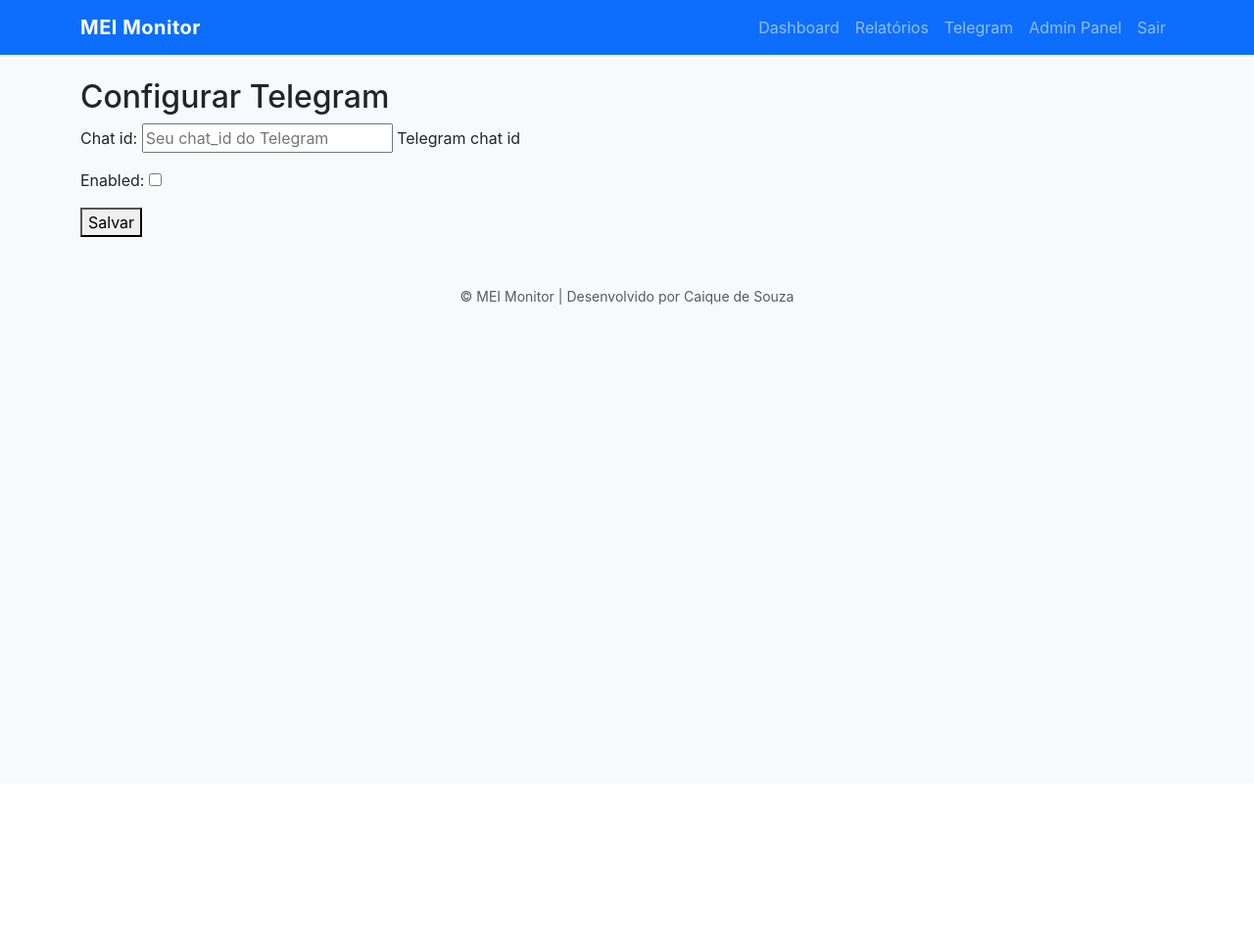
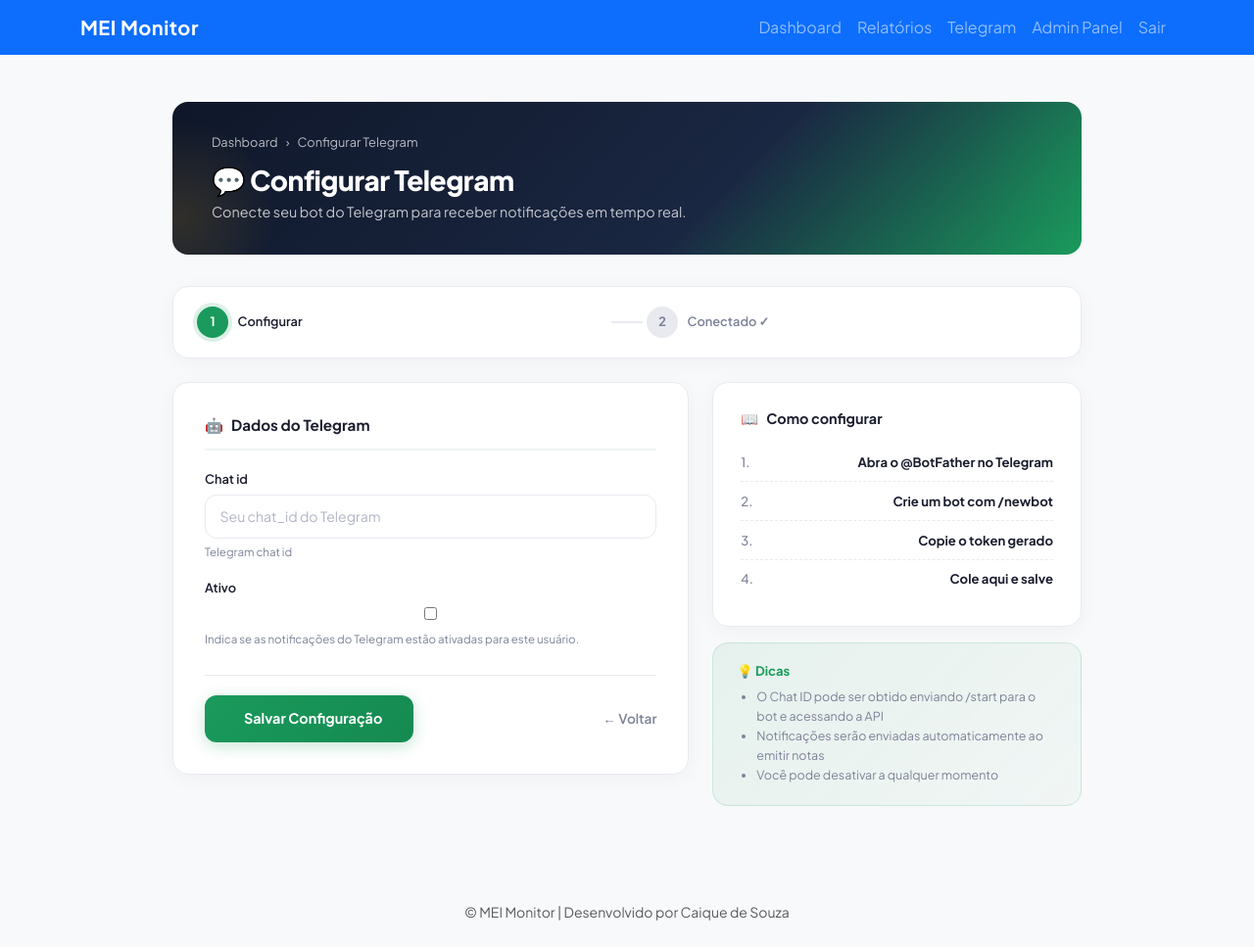
Before and after one commit to 95Caique/mei_monitor, a Django app: page /telegram/profile/ in a window 1280 px wide. Shown: the whole page at 98% size. Before the commit the page ends 311 px from the top, so only its background shows below. Run offline with Django 5.2, Linux system fonts and the light colour scheme; the visitor is signed in with stand-in values (Sample User, id 1); data comes from the database, SQL or seed files in the repository.

Commit message:
FIX: Ajuste nos verbose_name e melhoria nas interfaces de home e profile

```diff
--- a/telegram_bot/models.py
+++ b/telegram_bot/models.py
@@ -9,7 +9,7 @@ class TelegramProfile(models.Model):
         related_name="telegram_profile",
     )
     chat_id = models.CharField(max_length=64, blank=True, null=True, help_text="Telegram chat id")
-    enabled = models.BooleanField(default=False)
+    enabled = models.BooleanField(default=False, verbose_name="Ativo", help_text="Indica se as notificações do Telegram estão ativadas para este usuário.")
     criado_em = models.DateTimeField(auto_now_add=True)
 
     def __str__(self):
--- a/telegram_bot/views.py
+++ b/telegram_bot/views.py
@@ -12,7 +12,7 @@ def edit_profile(request):
         form = TelegramProfileForm(request.POST, instance=profile)
         if form.is_valid():
             form.save()
-            return redirect('telegram_profile')
+            return redirect('telegram_bot:profile')
     else:
         form = TelegramProfileForm(instance=profile)
 
--- a/templates/dashboard/home.html
+++ b/templates/dashboard/home.html
@@ -80,7 +80,7 @@
           <a href="#">Ver todas</a>
         </div>
         {% if empresa.invoices.exists %}
-          {% for inv in empresa.invoices.all|slice:":10" %}
+          {% for inv in empresa.invoices.all|dictsortreversed:"created_at"|slice:":10" %}
           <div class="tx-item">
             <div class="tx-icon-wrap">📄</div>
             <div class="tx-info">
--- a/templates/telegram_bot/profile.html
+++ b/templates/telegram_bot/profile.html
@@ -1,10 +1,123 @@
+{# ===== telegram_config.html — Reutiliza CSS do create_invoice ===== #}
 {% extends "base.html" %}
+{% load static %}
+
+{% block title %}Configurar Telegram - MEI Monitor{% endblock %}
+
+{% block extra_css %}
+<link rel="stylesheet" href="{% static 'css/create_invoice.css' %}">
+{% endblock %}
 
 {% block content %}
-<h2>Configurar Telegram</h2>
-<form method="post">
-    {% csrf_token %}
-    {{ form.as_p }}
-    <button type="submit">Salvar</button>
-</form>
+<div class="invoice-page">
+
+  <!-- HERO -->
+  <div class="invoice-hero">
+    <div class="hero-content">
+      <div class="hero-breadcrumb">
+        <a href="{% url 'dashboard' %}">Dashboard</a>
+        <span>›</span>
+        <span>Configurar Telegram</span>
+      </div>
+      <h1>💬 Configurar Telegram</h1>
+      <p class="hero-sub">Conecte seu bot do Telegram para receber notificações em tempo real.</p>
+    </div>
+  </div>
+
+  <!-- STEPPER -->
+  <div class="stepper">
+    <div class="step active">
+      <div class="step-num">1</div>
+      <span class="step-text">Configurar</span>
+    </div>
+    <div class="step-line"></div>
+    <div class="step">
+      <div class="step-num">2</div>
+      <span class="step-text">Conectado ✓</span>
+    </div>
+  </div>
+
+  <!-- GRID -->
+  <div class="form-grid">
+
+    <!-- FORMULÁRIO -->
+    <div class="form-card">
+      <div class="form-section-title">
+        <span>🤖</span> Dados do Telegram
+      </div>
+
+      <form method="post" id="telegramForm">
+        {% csrf_token %}
+
+        {% for field in form %}
+        <div class="form-group">
+          <label for="{{ field.id_for_label }}">
+            {{ field.label }}
+            {% if field.field.required %}<span class="req">*</span>{% endif %}
+          </label>
+          {{ field }}
+          {% if field.help_text %}
+            <p class="helptext">{{ field.help_text }}</p>
+          {% endif %}
+          {% if field.errors %}
+            <ul class="errorlist">
+              {% for error in field.errors %}
+              <li>⚠ {{ error }}</li>
+              {% endfor %}
+            </ul>
+          {% endif %}
+        </div>
+        {% endfor %}
+
+        {% if form.non_field_errors %}
+        <div class="errorlist" style="margin-bottom:1rem;">
+          {% for error in form.non_field_errors %}
+          <p>⚠ {{ error }}</p>
+          {% endfor %}
+        </div>
+        {% endif %}
+
+        <div class="form-actions">
+          <button type="submit" class="btn-submit">
+            <span></span> Salvar Configuração
+          </button>
+          <a href="{% url 'dashboard' %}" class="btn-back">← Voltar</a>
+        </div>
+      </form>
+    </div>
+
+    <!-- SIDEBAR DICAS -->
+    <div>
+      <div class="preview-card">
+        <h3><span>📖</span> Como configurar</h3>
+        <div class="preview-line">
+          <span class="preview-label">1.</span>
+          <span class="preview-value">Abra o @BotFather no Telegram</span>
+        </div>
+        <div class="preview-line">
+          <span class="preview-label">2.</span>
+          <span class="preview-value">Crie um bot com /newbot</span>
+        </div>
+        <div class="preview-line">
+          <span class="preview-label">3.</span>
+          <span class="preview-value">Copie o token gerado</span>
+        </div>
+        <div class="preview-line">
+          <span class="preview-label">4.</span>
+          <span class="preview-value">Cole aqui e salve</span>
+        </div>
+      </div>
+
+      <div class="tips-card">
+        <h4>💡 Dicas</h4>
+        <ul>
+          <li>O Chat ID pode ser obtido enviando /start para o bot e acessando a API</li>
+          <li>Notificações serão enviadas automaticamente ao emitir notas</li>
+          <li>Você pode desativar a qualquer momento</li>
+        </ul>
+      </div>
+    </div>
+
+  </div>
+</div>
 {% endblock %}
```
